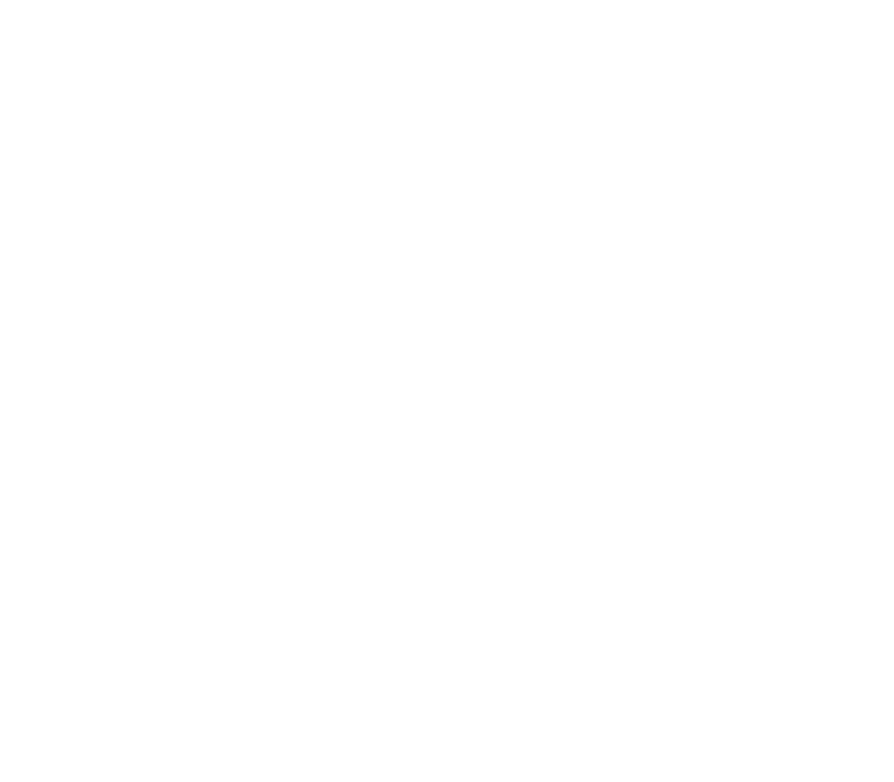
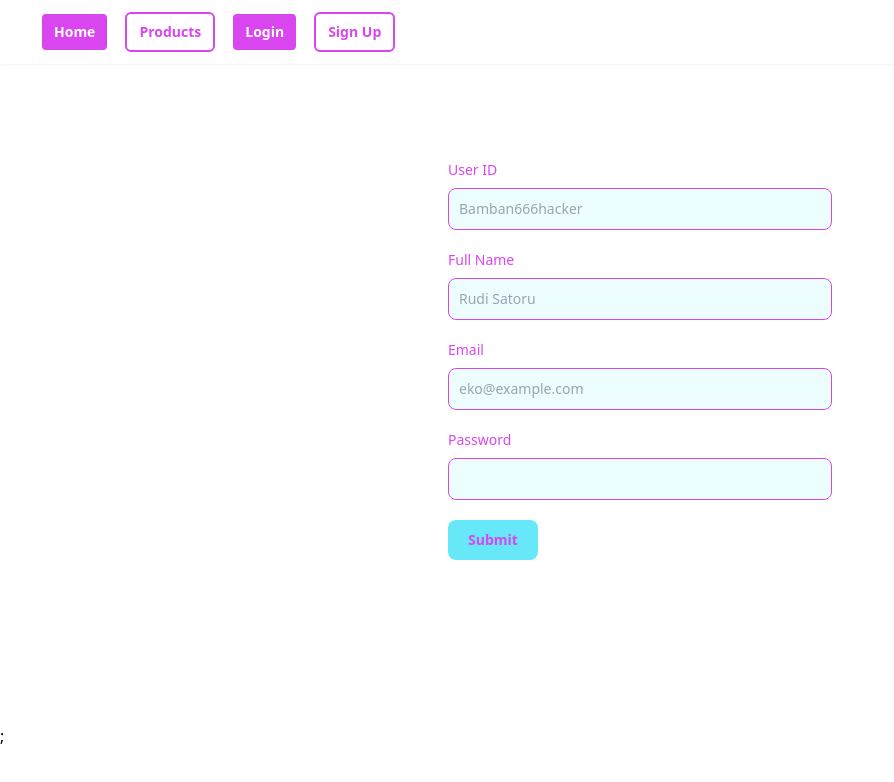
Before and after one commit to akbaradiw/mini-ecommerce, a React (Vite) app: page /signup in a window 1280 px wide. Before the commit this address had no page. Shown: the top 782 px of the page, without its empty margins (0-894 px from the left). Built offline with nearby package versions, Linux system fonts and the light colour scheme; what tw-elements would draw is missing.

Commit message:
add login & signup page

```diff
--- a/package.json
+++ b/package.json
@@ -28,6 +28,7 @@
     "react-redux": "^9.1.0",
     "react-router-dom": "^6.22.3",
     "react-toastify": "^10.0.5",
+    "sweetalert2": "^11.12.3",
     "tw-elements": "^2.0.0"
   },
   "devDependencies": {
--- a/src/App.jsx
+++ b/src/App.jsx
@@ -4,7 +4,8 @@
 import Main from "./Pages/Main.jsx";
 import { BrowserRouter, Routes, Route } from "react-router-dom";
 import ProductPage from "./Pages/ProductPage.jsx";
-
+import Login from "./Pages/Login.jsx";
+import Signup from "./Pages/Signup.jsx";
 function App() {
   return (
     <>
@@ -12,6 +13,8 @@
         <Routes>
           <Route path="/" element={<Main />} />
           <Route path="/products" element={<ProductPage />} />
+          <Route path="/login" element={<Login />} />
+          <Route path="/signup" element={<Signup />} />
         </Routes>
       </BrowserRouter>
     </>
--- a/src/Component/CartComp.jsx
+++ b/src/Component/CartComp.jsx
@@ -1,6 +1,7 @@
 import React, { useState } from "react";
 import { ToastContainer, toast } from "react-toastify";
 import { BsCart3 } from "react-icons/bs";
+import Swal from "sweetalert2";
 import "react-toastify/dist/ReactToastify.css";
 import "./style.css";
 import { MdFavorite } from "react-icons/md";
@@ -12,7 +13,15 @@
   const toggleSidebar = () => {
     setIsOpen(!isOpen);
   };
-  const notify = () => toast("Checkout Success!");
+  const notify = () => {
+    Swal.fire({
+      position: "center",
+      icon: "warning",
+      title: "Pembelian gagal!  Silahkan login terlebih dahulu",
+      showConfirmButton: false,
+      timer: 1500,
+    });
+  };
 
   return (
     <div>
--- /dev/null
+++ b/src/Component/LoginForm.jsx
@@ -0,0 +1,74 @@
+import React, { useEffect } from "react";
+import AOS from "aos";
+import "aos/dist/aos.css";
+const LoginForm = () => {
+  useEffect(() => {
+    AOS.init();
+  }, []);
+  return (
+    <div className="lg:py-40  pt-20 py-10">
+      <form className="lg:max-w-sm mx-10   lg:mx-auto pb-40 lg:pb-60">
+        <div className="mb-5" data-aos="flip-up" data-aos-duration="2000">
+          <label
+            for="email"
+            className="block mb-2 text-sm font-medium text-fuchsia-500 dark:text-white"
+          >
+            Email
+          </label>
+          <input
+            type="email"
+            id="email"
+            className="bg-cyan-50 border border-fuchsia-500 text-fuchsia-500 text-sm rounded-lg focus:ring-blue-500 focus:border-blue-500 block w-full p-2.5 dark:bg-gray-700 dark:border-gray-600 dark:placeholder-gray-400 dark:text-white dark:focus:ring-blue-500 dark:focus:border-blue-500"
+            placeholder="yanti@example.com"
+            required
+          />
+        </div>
+        <div className="mb-5" data-aos="flip-up" data-aos-duration="2000">
+          <label
+            for="password"
+            className="block mb-2 text-sm font-medium text-fuchsia-500 dark:text-white"
+          >
+            Password
+          </label>
+          <input
+            type="password"
+            id="password"
+            className="bg-cyan-50 border border-fuchsia-500 text-fuchsia-500 text-sm rounded-lg focus:ring-blue-500 focus:border-blue-500 block w-full p-2.5 dark:bg-gray-700 dark:border-gray-600 dark:placeholder-gray-400 dark:text-white dark:focus:ring-blue-500 dark:focus:border-blue-500"
+            required
+          />
+        </div>
+        <div
+          className="flex items-start mb-5"
+          data-aos="flip-up"
+          data-aos-duration="2000"
+        >
+          <div className="flex items-center h-5">
+            <input
+              id="remember"
+              type="checkbox"
+              value=""
+              className="w-4 h-4 border border-gray-300 rounded bg-gray-50 focus:ring-3 focus:ring-blue-300 dark:bg-gray-700 dark:border-gray-600 dark:focus:ring-blue-600 dark:ring-offset-gray-800 dark:focus:ring-offset-gray-800"
+              required
+            />
+          </div>
+          <label
+            for="remember"
+            className="ms-2 text-sm font-medium text-fuchsia-500 dark:text-gray-300"
+          >
+            Remember me
+          </label>
+        </div>
+        <button
+          data-aos="flip-up"
+          data-aos-duration="2000"
+          type="submit"
+          className="text-fuchsia-500 font-semibold bg-cyan-300 hover:bg-fuchsia-500 hover:text-cyan-300 focus:ring-4 focus:outline-none focus:ring-blue-300 rounded-lg text-sm w-full sm:w-auto px-5 py-2.5 text-center dark:bg-blue-600 dark:hover:bg-blue-700 dark:focus:ring-blue-800"
+        >
+          Submit
+        </button>
+      </form>{" "}
+    </div>
+  );
+};
+
+export default LoginForm;
--- a/src/Component/Navbar.jsx
+++ b/src/Component/Navbar.jsx
@@ -80,7 +80,7 @@
 
             <li>
               <Link
-                href="/login"
+                to={"/login"}
                 className="flex items-center flex-col justify-center md:text-2xl hover:text-cyan-200"
               >
                 <RiLoginBoxLine className="w-6 h-6 md:w-10 md:h-10  md:pb-2" />
@@ -89,7 +89,7 @@
             </li>
             <li>
               <Link
-                href="/signup"
+                to={"/signup"}
                 className="flex items-center flex-col justify-center md:text-2xl  hover:hover:text-cyan-200"
               >
                 <FaCashRegister className="w-6 h-6 md:w-10 md:h-10  md:pb-2" />
--- /dev/null
+++ b/src/Component/SignupForm.jsx
@@ -0,0 +1,87 @@
+import React, { useEffect } from "react";
+import AOS from "aos";
+import "aos/dist/aos.css";
+const SignupForm = () => {
+  useEffect(() => {
+    AOS.init();
+  }, []);
+  return (
+    <div>
+      <div className="lg:pt-40 pt-20 pb-1 ">
+        <form className="lg:max-w-sm mx-10   lg:mx-auto  lg:pb-40">
+          <div className="mb-5" data-aos="flip-down" data-aos-duration="2000">
+            <label
+              for="user"
+              className="block mb-2 text-sm font-medium text-fuchsia-500 dark:text-white"
+            >
+              User ID
+            </label>
+            <input
+              type="user"
+              id="user"
+              className="bg-cyan-50 border border-fuchsia-500 text-fuchsia-500 text-sm rounded-lg focus:ring-blue-500 focus:border-blue-500 block w-full p-2.5 dark:bg-gray-700 dark:border-gray-600 dark:placeholder-gray-400 dark:text-white dark:focus:ring-blue-500 dark:focus:border-blue-500"
+              placeholder="Bamban666hacker"
+              required
+            />
+          </div>
+          <div className="mb-5" data-aos="flip-down" data-aos-duration="2000">
+            <label
+              for="Name"
+              className="block mb-2 text-sm font-medium text-fuchsia-500 dark:text-white"
+            >
+              Full Name
+            </label>
+            <input
+              type="Name"
+              id="Name"
+              className="bg-cyan-50 border border-fuchsia-500 text-fuchsia-500 text-sm rounded-lg focus:ring-blue-500 focus:border-blue-500 block w-full p-2.5 dark:bg-gray-700 dark:border-gray-600 dark:placeholder-gray-400 dark:text-white dark:focus:ring-blue-500 dark:focus:border-blue-500"
+              placeholder="Rudi Satoru"
+              required
+            />
+          </div>
+          <div className="mb-5" data-aos="flip-down" data-aos-duration="2000">
+            <label
+              for="email"
+              className="block mb-2 text-sm font-medium text-fuchsia-500 dark:text-white"
+            >
+              Email
+            </label>
+            <input
+              type="email"
+              id="email"
+              className="bg-cyan-50 border border-fuchsia-500 text-fuchsia-500 text-sm rounded-lg focus:ring-blue-500 focus:border-blue-500 block w-full p-2.5 dark:bg-gray-700 dark:border-gray-600 dark:placeholder-gray-400 dark:text-white dark:focus:ring-blue-500 dark:focus:border-blue-500"
+              placeholder="eko@example.com"
+              required
+            />
+          </div>
+          <div className="mb-5" data-aos="flip-down" data-aos-duration="2000">
+            <label
+              for="password"
+              className="block mb-2 text-sm font-medium text-fuchsia-500 dark:text-white"
+            >
+              Password
+            </label>
+            <input
+              type="password"
+              id="password"
+              className="bg-cyan-50 border border-fuchsia-500 text-fuchsia-500 text-sm rounded-lg focus:ring-blue-500 focus:border-blue-500 block w-full p-2.5 dark:bg-gray-700 dark:border-gray-600 dark:placeholder-gray-400 dark:text-white dark:focus:ring-blue-500 dark:focus:border-blue-500"
+              required
+            />
+          </div>
+
+          <button
+            type="submit"
+            data-aos="flip-down"
+            data-aos-duration="2000"
+            className="text-fuchsia-500 font-semibold bg-cyan-300 hover:bg-fuchsia-500 hover:text-cyan-300 focus:ring-4 focus:outline-none focus:ring-blue-300 rounded-lg text-sm w-full sm:w-auto px-5 py-2.5 text-center dark:bg-blue-600 dark:hover:bg-blue-700 dark:focus:ring-blue-800"
+          >
+            Submit
+          </button>
+        </form>{" "}
+      </div>
+      ;
+    </div>
+  );
+};
+
+export default SignupForm;
--- /dev/null
+++ b/src/Pages/Login.jsx
@@ -0,0 +1,13 @@
+import React from "react";
+import Navbar from "../Component/Navbar";
+import LoginForm from "../Component/LoginForm";
+const Login = () => {
+  return (
+    <div>
+      <Navbar />
+      <LoginForm />
+    </div>
+  );
+};
+
+export default Login;
--- a/src/Pages/ProductPage.jsx
+++ b/src/Pages/ProductPage.jsx
@@ -7,6 +7,7 @@
 import CartComp from "../Component/CartComp";
 import AOS from "aos";
 import "aos/dist/aos.css";
+import Swal from "sweetalert2";
 
 const ProductPage = () => {
   const { products } = useSelector((state) => state.product);
@@ -30,7 +31,13 @@
       qty: 1,
     };
     setCart([...cart, newProduct]);
-    alert("Product added to cart");
+    Swal.fire({
+      position: "center",
+      icon: "success",
+      title: "Produk ditambahkan ke keranjang",
+      showConfirmButton: true,
+      timer: 1500,
+    });
   };
 
   const deleteProduct = (id) => {
@@ -39,6 +46,13 @@
       if (productIndex !== -1) {
         oldState.splice(productIndex, 1);
       }
+      Swal.fire({
+        position: "center",
+        icon: "success",
+        title: "Produk dihapus dari keranjang",
+        showConfirmButton: false,
+        timer: 500,
+      });
 
       return [...oldState];
     });
--- /dev/null
+++ b/src/Pages/Signup.jsx
@@ -0,0 +1,14 @@
+import React from "react";
+import Navbar from "../Component/Navbar";
+import SignupForm from "../Component/SignupForm";
+
+const Signup = () => {
+  return (
+    <div>
+      <Navbar />
+      <SignupForm />
+    </div>
+  );
+};
+
+export default Signup;
```
Also changed, not shown: 1 other file (tests, documents, lock files or other folders).
